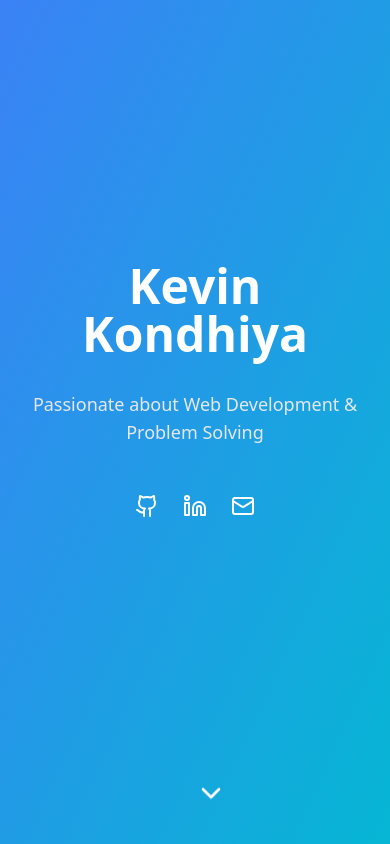
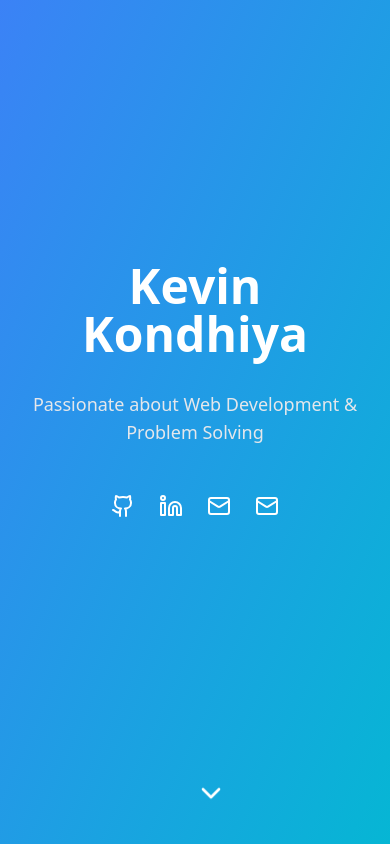
Before and after one commit to Kevinkondhiya/portfolio, a React (Vite) app: page / in a window 390 px wide. Shown: the top 844 px of the page. Built offline with nearby package versions, Linux system fonts and the light colour scheme.

Commit message:
phone number update

```diff
--- a/src/App.tsx
+++ b/src/App.tsx
@@ -24,6 +24,10 @@ function App() {
               <Linkedin size={24} />
             </a>
             <a href="mailto:kevinkondhiya@gmail.com" className="hover:text-gray-300 transition-colors">
+              <Mail size={24} />
+            </a>
+
+            <a href="tel:9409410893" className="hover:text-gray-300 transition-colors">
               <Mail size={24} />
             </a>
           </div>
@@ -270,13 +274,13 @@ function App() {
       <footer className="bg-gray-900 text-white py-8">
         <div className="container mx-auto px-6 text-center">
           <div className="flex justify-center space-x-6 mb-4">
-            <a href="https://github.com" className="hover:text-gray-300 transition-colors">
+            <a href="https://github.com/Kevinkondhiya" className="hover:text-gray-300 transition-colors">
               <Github size={20} />
             </a>
-            <a href="https://linkedin.com" className="hover:text-gray-300 transition-colors">
+            <a href="https://www.linkedin.com/in/kevin-soni-" className="hover:text-gray-300 transition-colors">
               <Linkedin size={20} />
             </a>
-            <a href="mailto:contact@example.com" className="hover:text-gray-300 transition-colors">
+            <a href="mailto:mailto:kevinkondhiya@gmail.com" className="hover:text-gray-300 transition-colors">
               <Mail size={20} />
             </a>
           </div>
```
